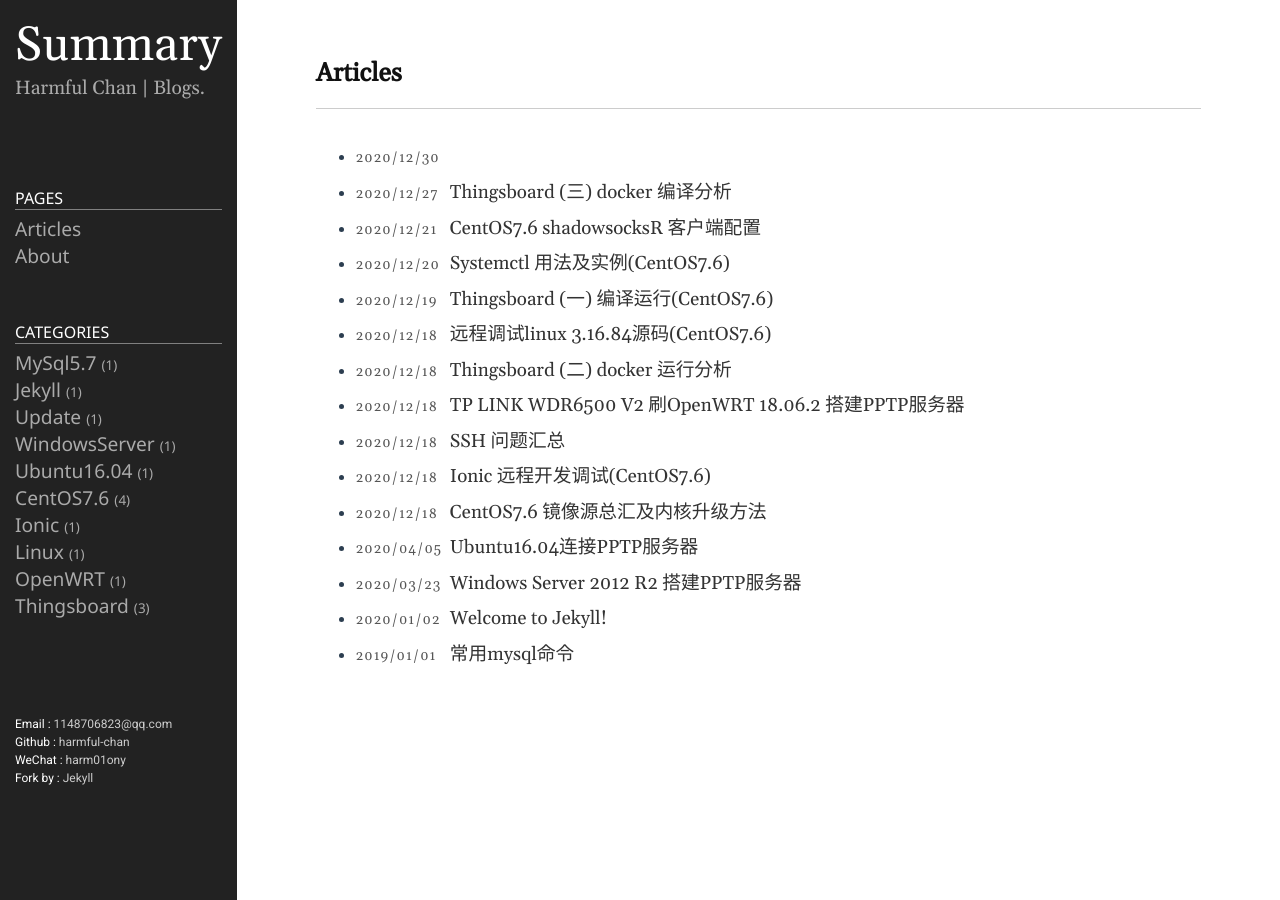
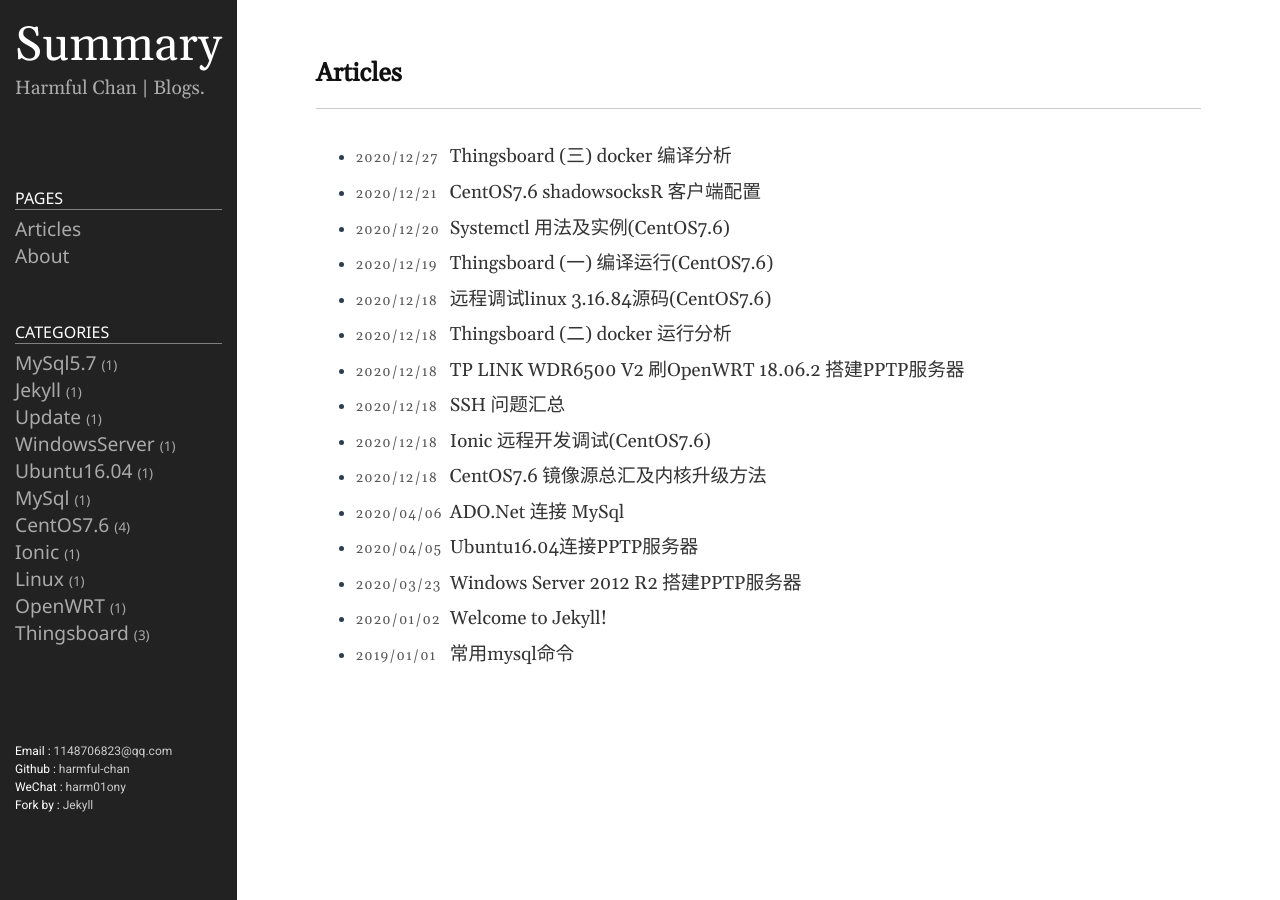
Before and after one commit to harmful-chan/pages, a Jekyll site: the page built from index.md, in a window 1280 px wide. Built offline with Jekyll 4.4.1, drawn with Linux system fonts in a browser that asks for light colours.

Commit message:
update _posts/2019-04-06-ADO.Net连接MySql.markdown

```diff
--- a/_posts/2019-04-06-ADO.Net连接MySql.markdown
+++ b/_posts/2019-04-06-ADO.Net连接MySql.markdown
@@ -2,7 +2,7 @@
 layout: post
 title:  "ADO.Net 连接 MySql"
 date:   2020-04-06 19:31:29 +0900
-categories: 'MySql5.7' '.Net'
+categories: MySql
 ---
 ## ADO.NET Mysql VS2017插件、驱动
 插件 [提取码：w5ib ](https://pan.baidu.com/s/1bNm8e20hZU6cnU0H7CzHnQ )
```
